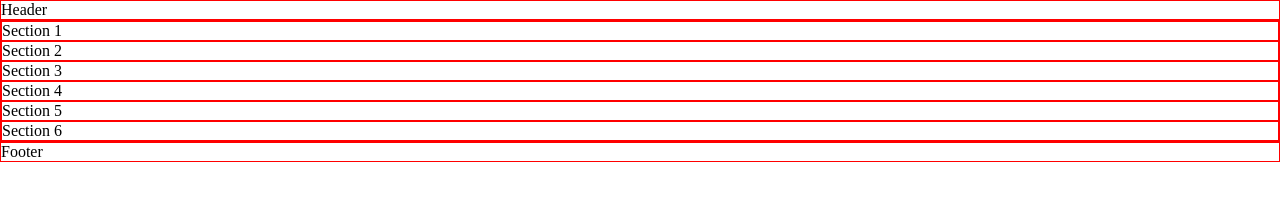
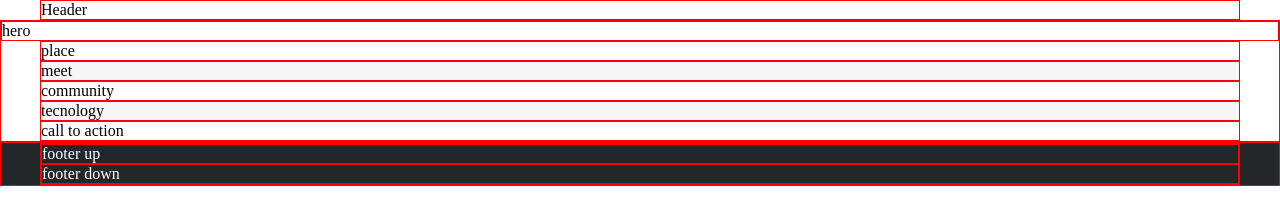
Before and after one commit to Danilo-Mosca/htmlcss-struttura-discord, a plain HTML site: page index.html in a window 1280 px wide. Drawn offline with Linux system fonts and the light colour scheme.

Commit message:
added container and colors in the html structure

```diff
--- a/css/style.css
+++ b/css/style.css
@@ -6,6 +6,7 @@
     --color-blue: #255EE9;
     --color-violet: #748ADB;
 }
+
 /* Reset */
 * {
     padding: 0;
@@ -21,3 +22,19 @@ body {
 .debug {
     border: 1px solid red;
 }
+
+/* Larghezza container */
+.container {
+    max-width: 1200px;
+    margin: 0px auto;
+}
+
+/* Colori di sfondo delle section e del footer */
+.color-light-backgroud {
+    background-color: var(--color-light);
+}
+
+.color-dark-backgroud-footer {
+    background-color: var(--color-dark);
+    color: white;
+}
--- a/index.html
+++ b/index.html
@@ -10,23 +10,42 @@
 
 <body>
     <!-- header -->
-    <header class="debug">
+    <header class="debug container">
         Header
     </header>
 
     <!-- main -->
     <main class="debug">
-        <section class="debug">Section 1</section>
-        <section class="debug">Section 2</section>
-        <section class="debug">Section 3</section>
-        <section class="debug">Section 4</section>
-        <section class="debug">Section 5</section>
-        <section class="debug">Section 6</section>
+        <section id="hero" class="debug">
+            hero
+        </section>
+        <section id="place" class="debug container">
+            place
+        </section>
+        <section id="meet" class="debug container color-light-backgroud">
+            meet
+        </section>
+        <section id="community" class="debug container">
+            community
+        </section>
+        <section id="tecnology" class="debug container color-light-backgroud">
+            tecnology
+        </section>
+        <section id="call-to-action" class="debug container">
+            call to action
+        </section>
     </main>
 
     <!-- footer -->
-    <footer class="debug">
-        Footer
+    <footer class="debug color-dark-backgroud-footer">
+        <div class="container debug">
+            <div class="up debug">
+                footer up
+            </div>
+            <div class="down debug">
+                footer down
+            </div>
+        </div>
     </footer>
 </body>
 
```
